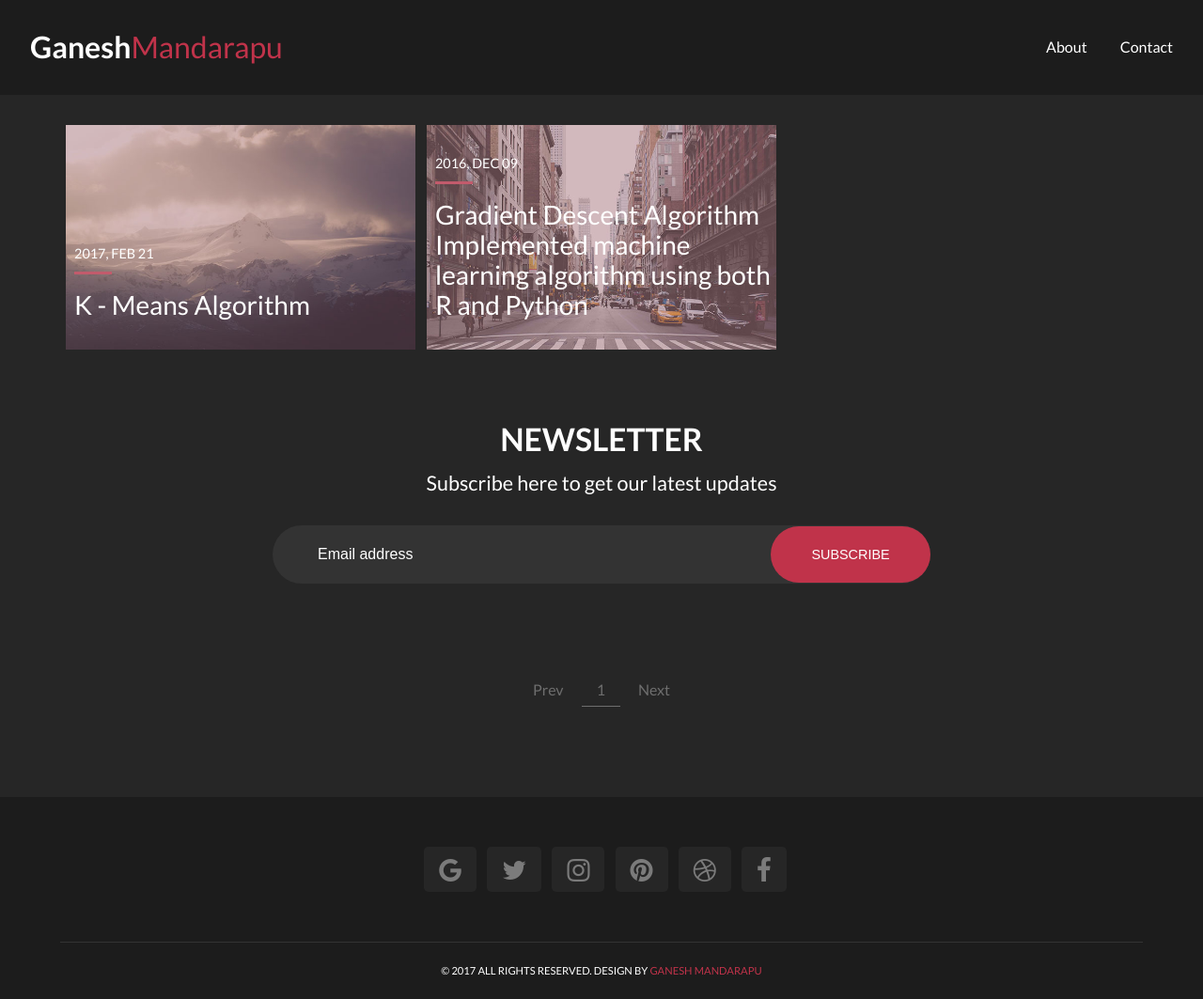
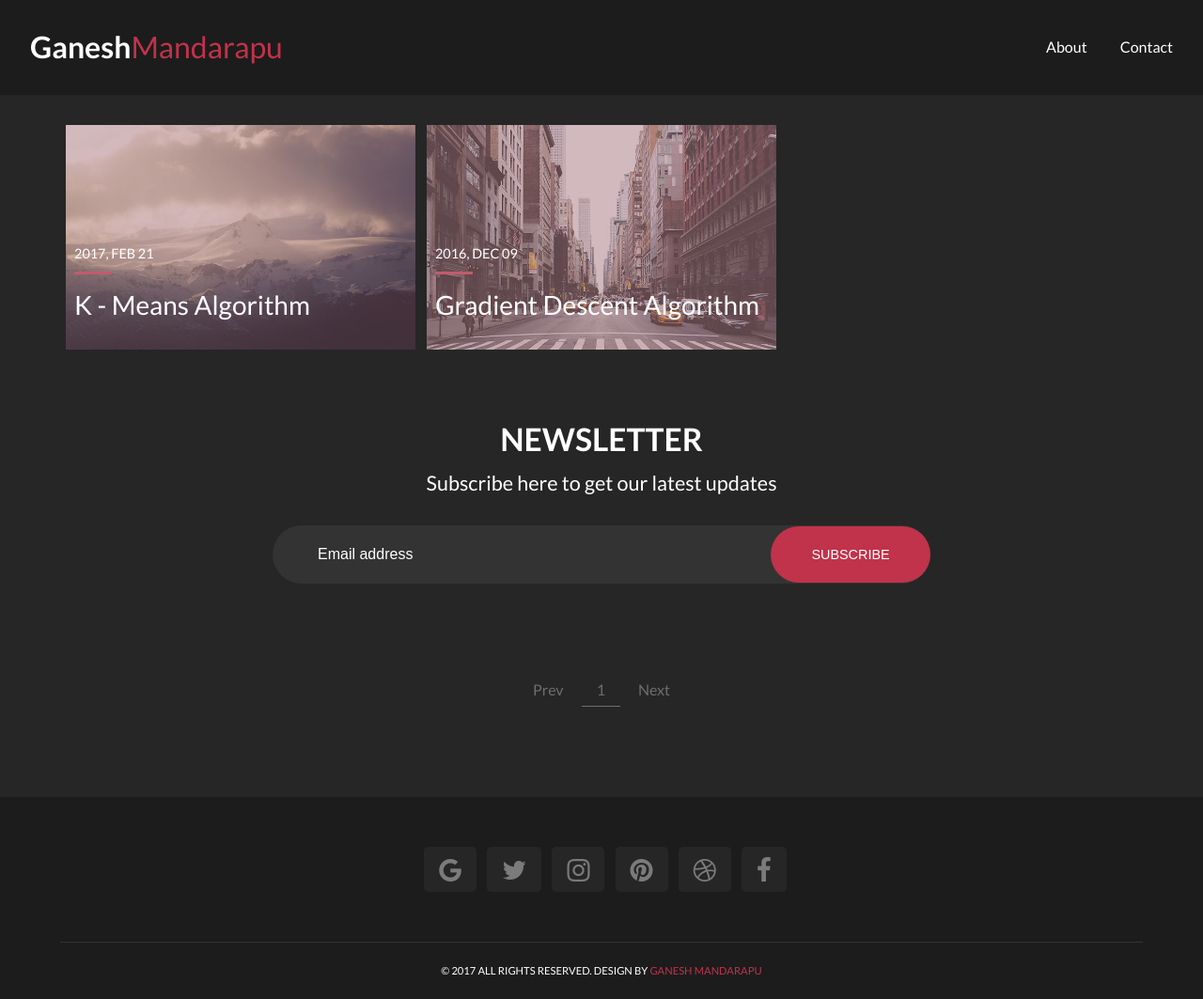
Before and after one commit to ganeshmandarapu/Projects, a Jekyll site: the page built from index.html, in a window 1280 px wide. Shown: the whole page at 94% size. Built offline with Jekyll 4.4.1, drawn with Linux system fonts in a browser that asks for light colours; the list of posts is cut into pages by our own code.

Commit message:
Hover update

```diff
--- a/_posts/2016-12-09-Gradient Descent Algorithm.markdown
+++ b/_posts/2016-12-09-Gradient Descent Algorithm.markdown
@@ -1,7 +1,6 @@
 ---
 layout: post
-title: "Gradient Descent Algorithm
-		Implemented machine learning algorithm using both R and Python"
+title: "Gradient Descent Algorithm"
 img: new-york.jpg # Add image post (optional)
 date: 2016-12-09 12:55:00 +0300
 description: You’ll find this post in your `_posts` directory. Go ahead and edit it and re-build the site to see your changes. # Add post description (optional)
```
